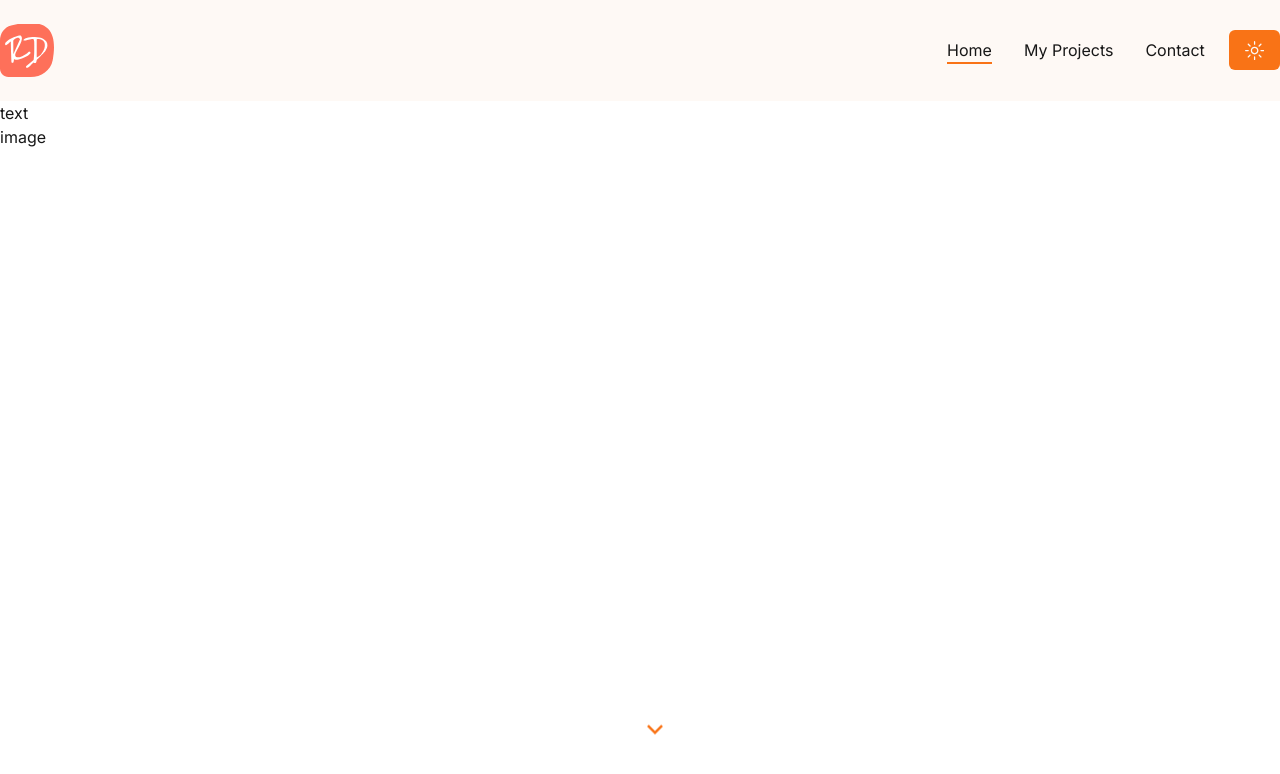
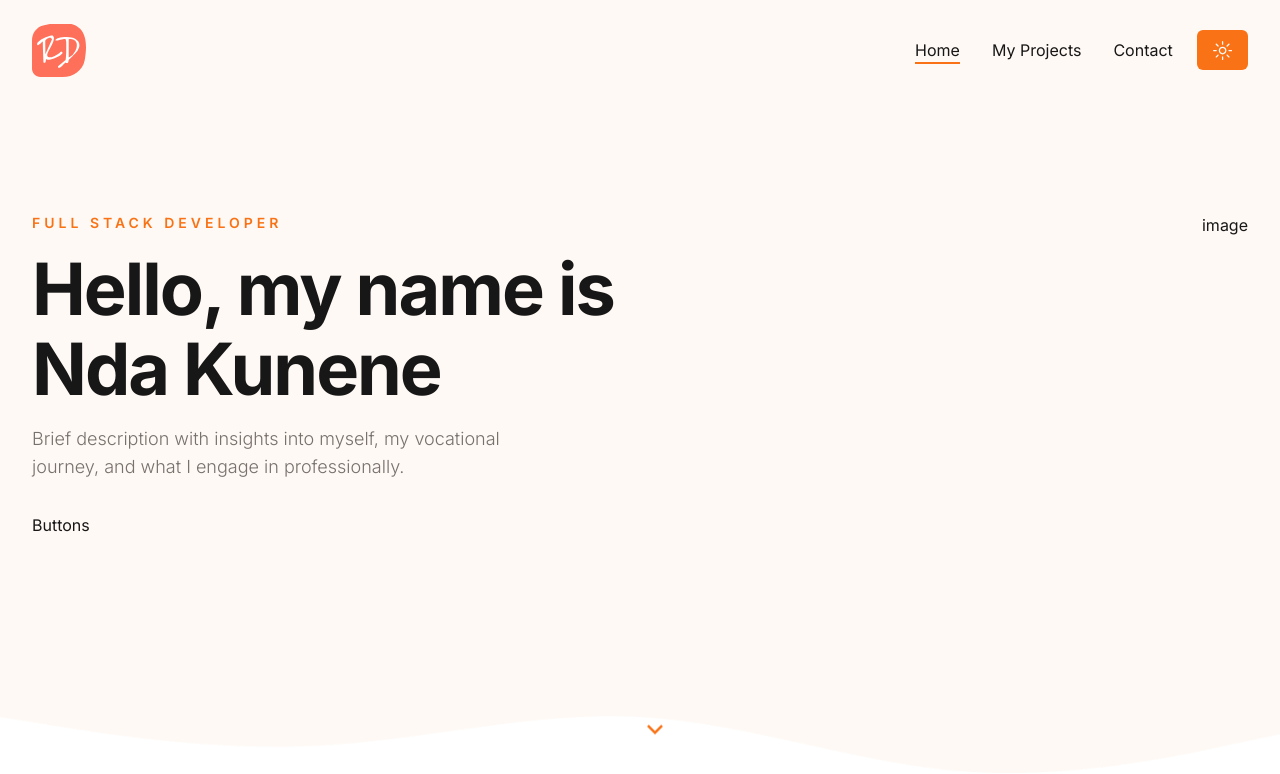
Before and after one commit to nukman5k/portfolio-v2, a Next.js app: page / in a window 1280 px wide. Shown: the top 774 px of the page. Built offline with nearby package versions, Linux system fonts and the light colour scheme.

Commit message:
epl library update

```diff
--- a/app/globals.css
+++ b/app/globals.css
@@ -93,3 +93,11 @@ body {
     @apply bg-background text-foreground;
   }
 }
+
+.h1 {
+  @apply text-6xl xl:text-[72px] xl:leading-[80px] tracking-[-2px] font-bold;
+}
+
+.subtitle {
+  @apply text-muted-foreground text-lg mb-8 font-light
+}
--- a/components/Hero.jsx
+++ b/components/Hero.jsx
@@ -16,17 +16,26 @@ import Socials from "./Socials";
 
 const Hero = () => {
   return (
-    <section>
+    <section className="py-12 xl:py-24 h-[84vh] xl:pt-28 bg-hero bg-no-repeat bg-bottom bg-cover dark:bg-none">
       <div className="container mx-auto">
-        <div>
+        <div className="flex justify-between gap-x-8">
           {/* text */}
-          <div>text</div>
+          <div className="flex max-w-[600px] flex-col justify-center mx-auto xl:mx-0 text-center xl:text-left ">
+            <div className="text-sm uppercase font-semibold mb-4 text-primary tracking-[4px]">Full Stack Developer</div>
+            <h1 className="h1 mb-4">Hello, my name is Nda Kunene</h1>
+            <p className="subtitle max-w-[490px] mx-auto xl:mx-0">
+              Brief description with insights into myself, my vocational
+              journey, and what I engage in professionally.
+            </p>
+            {/* button */}
+            <div>Buttons</div>
+          </div>
           {/* image */}
-          <div>image</div>
+          <div className="hidden xl:flex relative">image</div>
         </div>
         {/* icon */}
         <div className="hidden md:flex absolute left-2/4 bottom-44 xl:bottom-12 animate-bounce">
-          <RiArrowDownSLine className="text-3xl text-primary "/>
+          <RiArrowDownSLine className="text-3xl text-primary " />
         </div>
       </div>
     </section>
--- a/tailwind.config.js
+++ b/tailwind.config.js
@@ -7,55 +7,79 @@ module.exports = {
     "./app/**/*.{js,ts,jsx,tsx,mdx}",
   ],
   theme: {
+    container: {
+      center: true,
+      padding: "2rem",
+      screens: {
+        "2xl": "1400px",
+      },
+    },
     extend: {
       colors: {
-  			background: 'hsl(var(--background))',
-  			foreground: 'hsl(var(--foreground))',
+        background: "hsl(var(--background))",
+        foreground: "hsl(var(--foreground))",
         card: {
-  				DEFAULT: 'hsl(var(--card))',
-  				foreground: 'hsl(var(--card-foreground))'
+          DEFAULT: "hsl(var(--card))",
+          foreground: "hsl(var(--card-foreground))",
         },
         popover: {
-  				DEFAULT: 'hsl(var(--popover))',
-  				foreground: 'hsl(var(--popover-foreground))'
+          DEFAULT: "hsl(var(--popover))",
+          foreground: "hsl(var(--popover-foreground))",
         },
         primary: {
-  				DEFAULT: 'hsl(var(--primary))',
-  				foreground: 'hsl(var(--primary-foreground))'
+          DEFAULT: "hsl(var(--primary))",
+          foreground: "hsl(var(--primary-foreground))",
         },
         secondary: {
-  				DEFAULT: 'hsl(var(--secondary))',
-  				foreground: 'hsl(var(--secondary-foreground))'
+          DEFAULT: "hsl(var(--secondary))",
+          foreground: "hsl(var(--secondary-foreground))",
         },
         muted: {
-  				DEFAULT: 'hsl(var(--muted))',
-  				foreground: 'hsl(var(--muted-foreground))'
+          DEFAULT: "hsl(var(--muted))",
+          foreground: "hsl(var(--muted-foreground))",
         },
         accent: {
-  				DEFAULT: 'hsl(var(--accent))',
-  				foreground: 'hsl(var(--accent-foreground))'
+          DEFAULT: "hsl(var(--accent))",
+          foreground: "hsl(var(--accent-foreground))",
         },
         destructive: {
-  				DEFAULT: 'hsl(var(--destructive))',
-  				foreground: 'hsl(var(--destructive-foreground))'
+          DEFAULT: "hsl(var(--destructive))",
+          foreground: "hsl(var(--destructive-foreground))",
         },
-  			border: 'hsl(var(--border))',
-  			input: 'hsl(var(--input))',
-  			ring: 'hsl(var(--ring))',
+        border: "hsl(var(--border))",
+        input: "hsl(var(--input))",
+        ring: "hsl(var(--ring))",
         chart: {
-  				'1': 'hsl(var(--chart-1))',
-  				'2': 'hsl(var(--chart-2))',
-  				'3': 'hsl(var(--chart-3))',
-  				'4': 'hsl(var(--chart-4))',
-  				'5': 'hsl(var(--chart-5))'
-  			}
+          1: "hsl(var(--chart-1))",
+          2: "hsl(var(--chart-2))",
+          3: "hsl(var(--chart-3))",
+          4: "hsl(var(--chart-4))",
+          5: "hsl(var(--chart-5))",
+        },
       },
       borderRadius: {
-  			lg: 'var(--radius)',
-  			md: 'calc(var(--radius) - 2px)',
-  			sm: 'calc(var(--radius) - 4px)'
-  		}
-  	}
+        lg: "var(--radius)",
+        md: "calc(var(--radius) - 2px)",
+        sm: "calc(var(--radius) - 4px)",
+      },
+      keyframes: {
+        "accordion-down": {
+          from: { height: 0 },
+          to: { height: "var(--radix-accordion-content-height)" },
+        },
+        "accordion-up": {
+          from: { height: "var(--radix-accordion-content-height)" },
+          to: { height: 0 },
+        },
+      },
+      animation: {
+        "accordion-down": "accordion-down 0.2s ease-out",
+        "accordion-up": "accordion-up 0.2s ease-out",
+      },
+      backgroundImage: {
+        hero: "url(/hero/hero-bg.png)",
+      },
+    },
   },
   plugins: [require("tailwindcss-animate")],
 };
```
Lines whose indentation alone changed are shown as unchanged.
